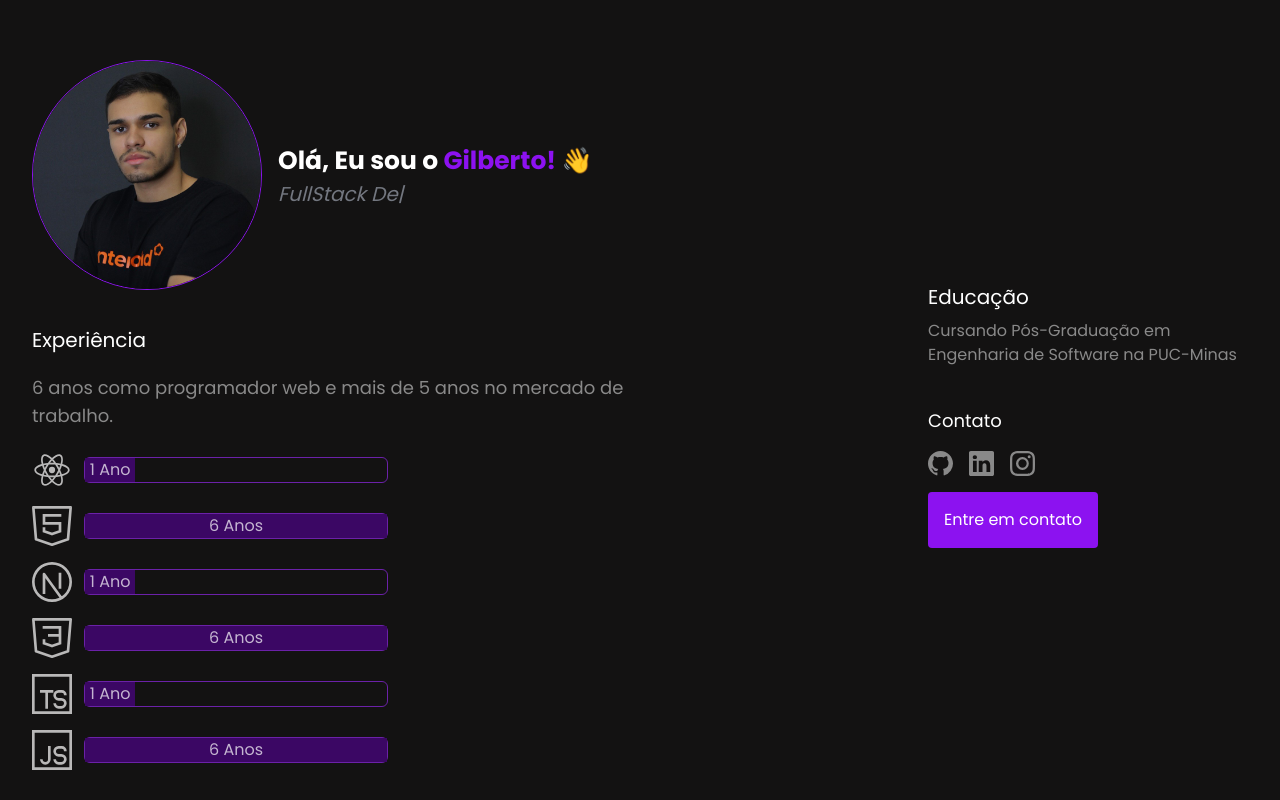
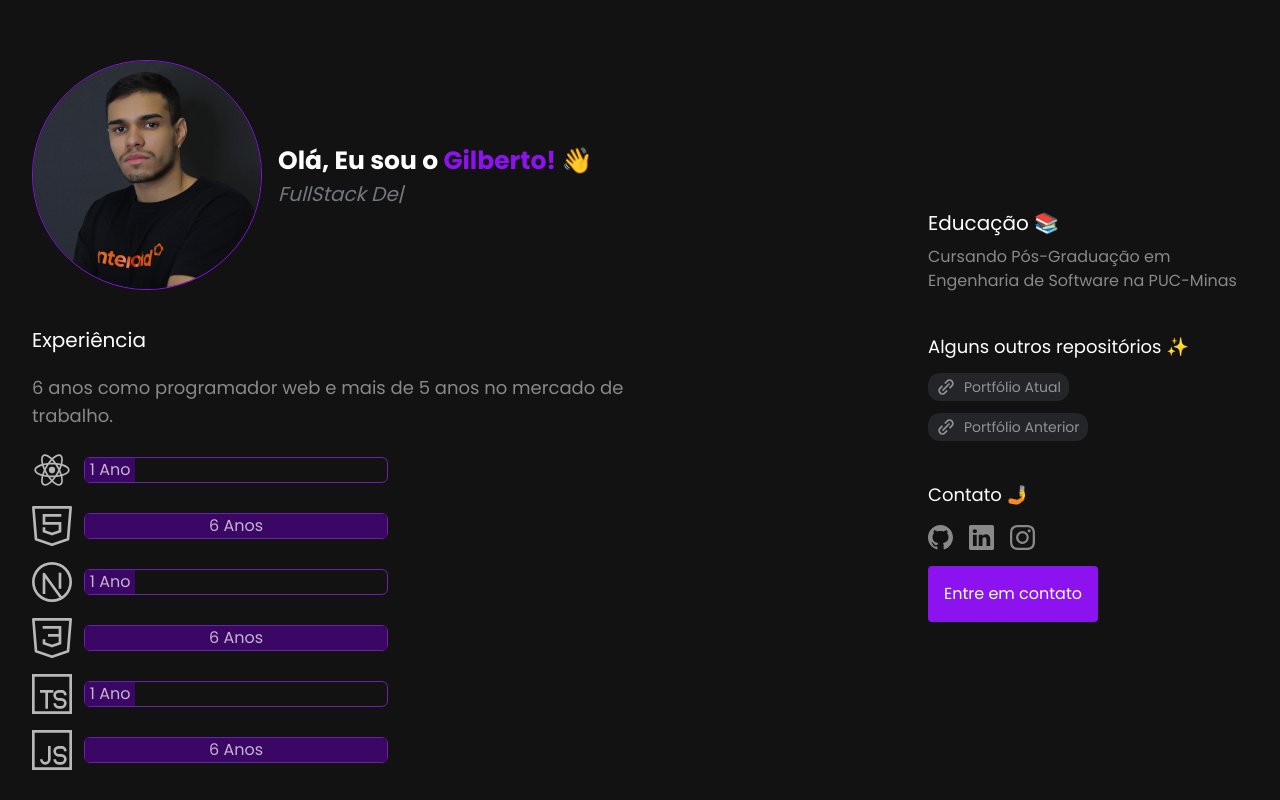
Before and after one commit to xuniorss/portfolio-tailwind-nextjs, a Next.js app: page / in a window 1280 px wide. Shown: the top 800 px of the page. Built offline with nearby package versions, Linux system fonts and the light colour scheme; no server answers.

Commit message:
repo links

```diff
--- a/src/types/index.ts
+++ b/src/types/index.ts
@@ -5,3 +5,8 @@ export type SocialProps = {
    name: string
    href: string
 }
+
+export type LinksProps = {
+   href: string
+   name: string
+}
--- /dev/null
+++ b/src/view/Home/constants/index.ts
@@ -0,0 +1,12 @@
+import { LinksProps } from '@/types'
+
+export const ReposLink: Array<LinksProps> = [
+   {
+      href: 'https://github.com/xuniorss/portfolio-tailwind-nextjs',
+      name: 'Portfólio atual',
+   },
+   {
+      href: 'https://github.com/xuniorss/portfolio-typescript',
+      name: 'Portfólio anterior',
+   },
+]
--- a/src/view/Home/index.tsx
+++ b/src/view/Home/index.tsx
@@ -11,9 +11,11 @@ import { ExperienceProps } from '@/types/experience'
 import { motion } from 'framer-motion'
 import Image from 'next/image'
 import Link from 'next/link'
+import { BiLinkAlt } from 'react-icons/bi'
 import Typed from 'react-typed'
 
 import { Experience } from './components/Experience'
+import { ReposLink } from './constants'
 
 export default function HomeView() {
    const exp: Array<ExperienceProps> = [
@@ -125,14 +127,33 @@ export default function HomeView() {
             </div>
             <div className="flex flex-col items-start justify-center gap-y-10 md:items-end">
                <div className="flex w-full max-w-xs flex-col items-start gap-y-2">
-                  <h2 className="text-center text-xl text-white">Educação</h2>
+                  <h2 className="text-center text-xl text-white">
+                     Educação 📚
+                  </h2>
                   <p className="text-white/50">
                      Cursando Pós-Graduação em Engenharia de Software na
                      PUC-Minas
                   </p>
                </div>
+               <div className="flex w-full max-w-xs flex-col items-start space-y-3">
+                  <h3 className="text-lg text-white">
+                     Alguns outros repositórios ✨
+                  </h3>
+
+                  {ReposLink.map((value) => (
+                     <Link
+                        key={value.href}
+                        href={value.href}
+                        target="_blank"
+                        className="flex gap-x-2 truncate rounded-xl bg-gray-500 bg-opacity-20 px-2 py-1 text-white/50 transition hover:text-white/70"
+                     >
+                        <BiLinkAlt size={20} />
+                        <p className="text-sm capitalize">{value.name}</p>
+                     </Link>
+                  ))}
+               </div>
                <div className="flex w-full max-w-xs flex-col items-start gap-y-4">
-                  <h3 className="text-lg text-white">Contato</h3>
+                  <h3 className="text-lg text-white">Contato 🤳</h3>
                   <div className="flex gap-x-4">
                      {social.map((value) => {
                         const Icon = value.icon
```
